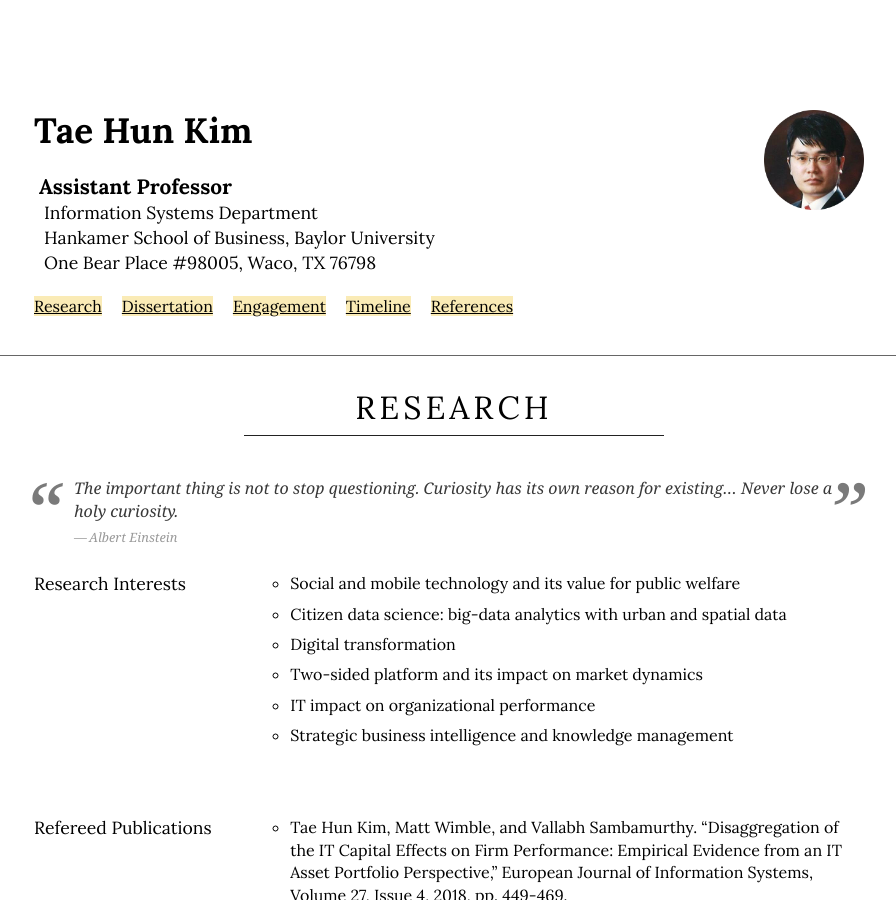
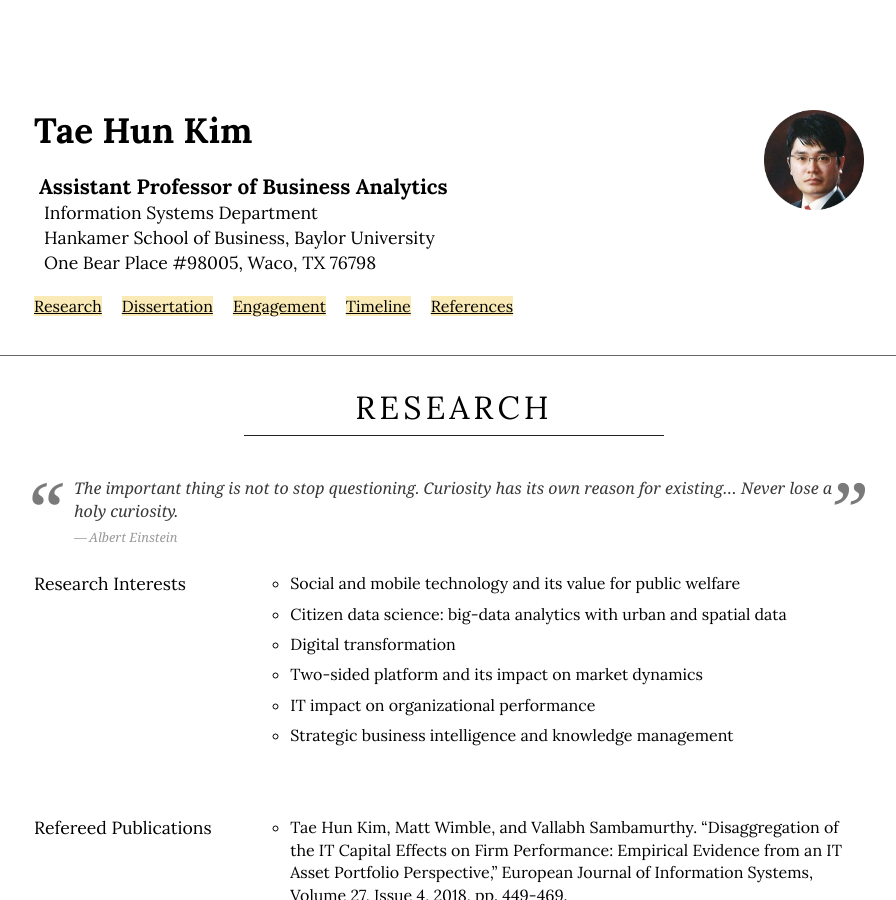
Before and after one commit to istaehun/taehun, a Jekyll site: the page built from index.html, in a window 1280 px wide and 900 px high. Shown: the whole window, without its empty margins (186-1082 px from the left). Built offline with Jekyll 4.4.1, drawn with Linux system fonts in a browser that asks for light colours; nearby versions of some CDN libraries.

Commit message:
Update info.yml

```diff
--- a/_data/info.yml
+++ b/_data/info.yml
@@ -1,4 +1,4 @@
-main: Assistant Professor
+main: Assistant Professor of Business Analytics
 extra:
   - Information Systems Department
   - Hankamer School of Business, Baylor University
```
